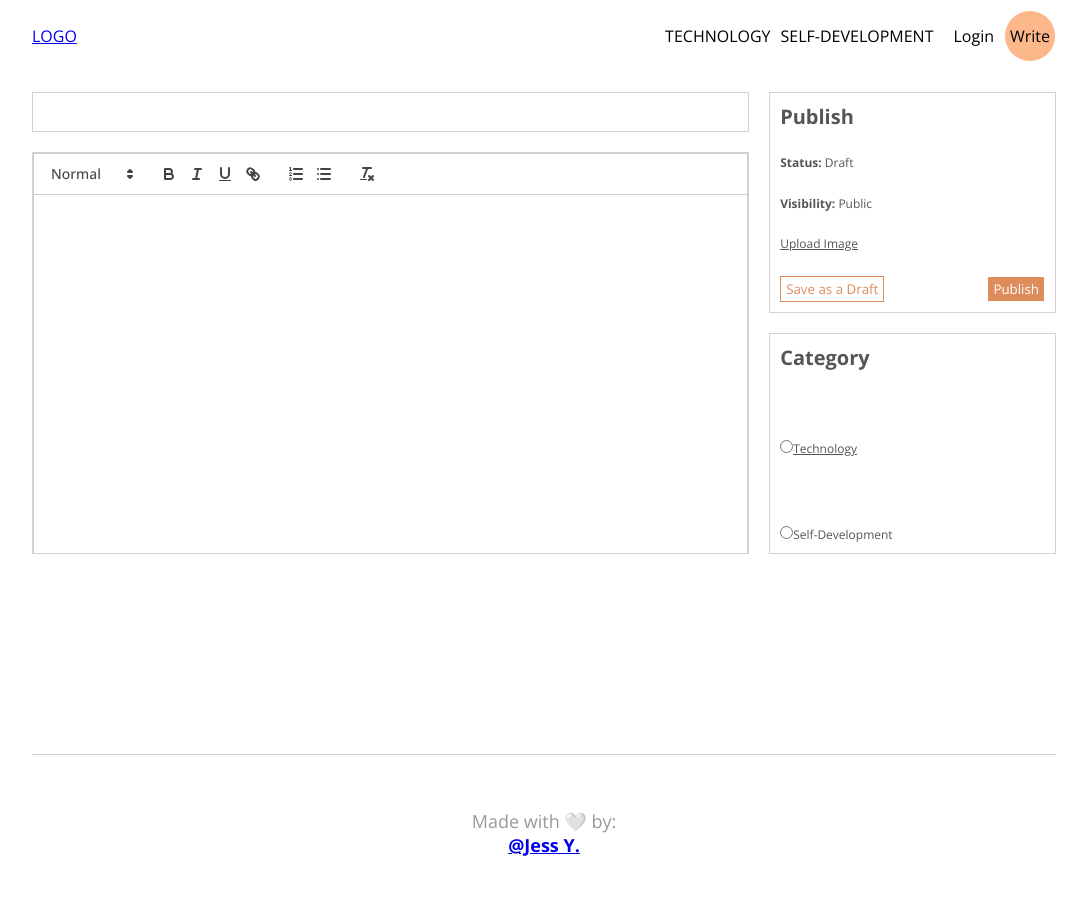
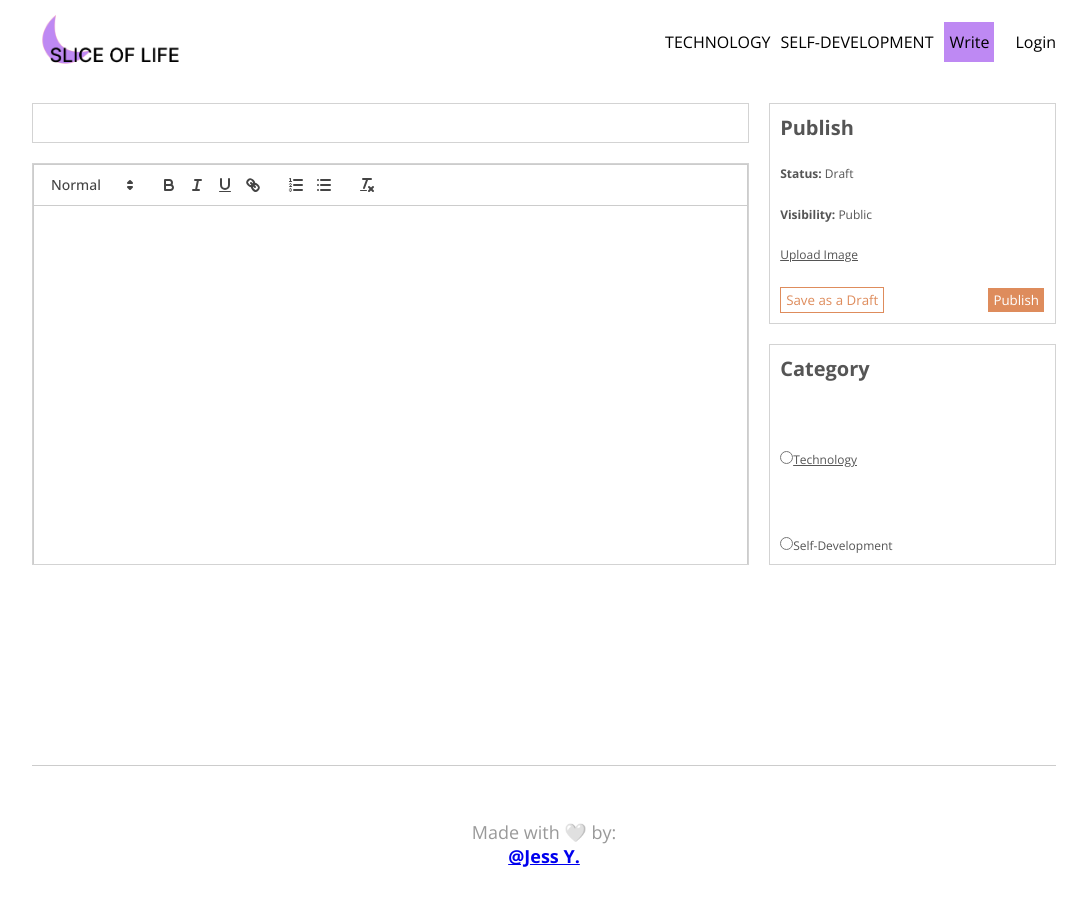
Before and after one commit to jcat1504/SliceOfLifeBlog, a React (Create React App) app in the folder slice-of-life-react/: page /write in a window 1280 px wide. Shown: the whole page, without its empty margins (96-1183 px from the left). Built offline with nearby package versions, Linux system fonts and the light colour scheme.

Commit message:
logo change and added home routes to login/register component

```diff
--- a/slice-of-life-react/src/components/Navbar.jsx
+++ b/slice-of-life-react/src/components/Navbar.jsx
@@ -1,6 +1,7 @@
 import React, { useContext } from 'react';
 import { Link, useNavigate } from 'react-router-dom';
 import { AuthContext } from '../context/authContext';
+import Logo from "../images/logo2.png";
 
 
 const Navbar = () => {
@@ -16,7 +17,9 @@ const Navbar = () => {
         <div className='navbar'>
             <div className='container'>
                 <div className='logo'>
-                    <a href="/">LOGO</a>
+                    <a href="/">
+                    <img src={Logo} alt="logo" />
+                    </a>
                 </div>
                 <div className='links'>
                     <Link className='link' to="/?cat=technology">
@@ -25,6 +28,11 @@ const Navbar = () => {
                     <Link className='link' to="/?cat=self-development">
                         <h6>SELF-DEVELOPMENT</h6>
                     </Link>
+                    <span className='write'>
+                        <Link className="link" to="/write">
+                            Write
+                        </Link>
+                    </span>
                     <span>{currentUser?.username}</span>
                     {currentUser ? (
                         <span onClick={logoutNavbar}>LOGOUT</span>
@@ -33,11 +41,6 @@ const Navbar = () => {
                             Login
                         </Link>
                     )}
-                    <span className='write'>
-                        <Link className="link" to="/write">
-                            Write
-                        </Link>
-                    </span>
                 </div>
             </div>
         </div>
--- a/slice-of-life-react/src/pages/Login.jsx
+++ b/slice-of-life-react/src/pages/Login.jsx
@@ -49,8 +49,12 @@ const Login = () => {
                 <span>
                     Do you have an account? <Link to="/register">Register</Link>
                 </span>
+                <p>
+                    Or click to go <Link to="/">Home</Link>
+                </p>
             </form>
         </div>
+
     )
 };
 
--- a/slice-of-life-react/src/pages/Register.jsx
+++ b/slice-of-life-react/src/pages/Register.jsx
@@ -1,6 +1,6 @@
 import axios from 'axios';
 import React, { useState } from 'react';
-import { useNavigate } from 'react-router-dom';
+import { Link, useNavigate } from 'react-router-dom';
 
 const Register = () => {
     const [inputs, setInputs] = useState({
@@ -50,8 +50,10 @@ const Register = () => {
                 {/*error message */}
                 <span>
                     Do you have an account? <Link to="/login">Login</Link>
-                    {/*Login*/}
                 </span>
+                <p>
+                    Or click to go <Link to="/">Home</Link>
+                </p>
             </form>
         </div>
     );
--- a/slice-of-life-react/src/style.scss
+++ b/slice-of-life-react/src/style.scss
@@ -23,7 +23,7 @@ $light-gray: #707070;
       align-items: center;
       justify-content: center;
       height: 100vh;
-      background-color: $light-orange;
+      background-color: #BE89F3;
 
       h1 {
         font-size: 30px;
@@ -49,7 +49,7 @@ $light-gray: #707070;
         button {
           padding: 10px;
           border: none;
-          background-color: $dark-orange;
+          background-color: #BE89F3;
           border-radius: 4px;
           color: white;
           cursor: pointer;
@@ -57,7 +57,7 @@ $light-gray: #707070;
 
         p {
           font-size: 12px;
-          color: red;
+          // color: red;
           text-align: center;
         }
 
@@ -78,7 +78,7 @@ $light-gray: #707070;
 
         .logo {
           img {
-            width: 100px;
+            width: 150px;
           }
         }
 
@@ -102,20 +102,21 @@ $light-gray: #707070;
         }
 
         .write {
-          background-color: $light-orange;
+          background-color: #BE89F3;
           width: 50px;
-          height: 50px;
-          border-radius: 50%;
+          height: 40px;
+          border-radius: 0;
           display: flex;
           align-items: center;
           justify-content: center;
           font-weight: 300;
-          border: 1px solid white; // to prevent items move when hover because the extra pixel of the border when hover
+          border: 1px solid white;
+
 
           &:hover {
             color: $brown-orange;
             background-color: white;
-            border: 1px solid $dark-orange;
+            border: 1px solid #BE89F3;
           }
         }
       }
```
Also changed, not shown: slice-of-life-react/src/images/logo1.png (added), slice-of-life-react/src/images/logo2.png (added).
